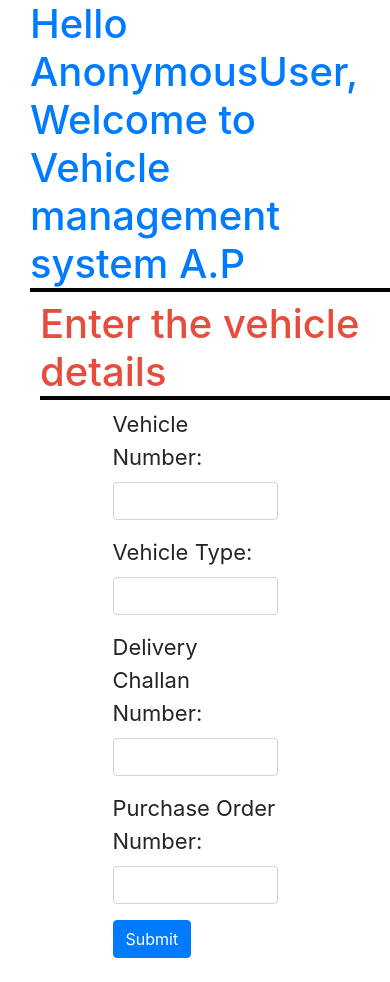
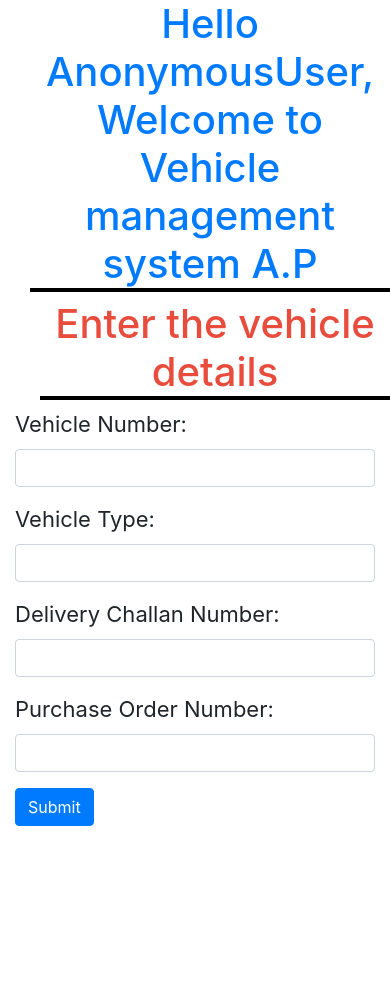
Before and after one commit to s-a-naveed/VMS, a Django app: template vehiclemsapp/templates/homepage.html in a window 390 px wide. After the commit the page ends 826 px from the top, so only its background shows below. Run offline with Django 3.2, Linux system fonts and the light colour scheme; the template is opened without the code that fills it, so the values that code supplies are empty; some libraries are stand-ins or nearby versions.

Commit message:
homepage.html modified

```diff
--- a/vehiclemsapp/templates/homepage.html
+++ b/vehiclemsapp/templates/homepage.html
@@ -11,8 +11,8 @@
         label {
             font-size: 22px;
         }
-        #labelforupd{
-            margin-left:20px;
+        #labelforupd {
+            margin-left: 20px;
         }
         .headclass {
             margin-left: 200px;
@@ -42,13 +42,13 @@
         }
         /* Style for the headings within span tags */
         h4 {
-            display:block;
+            display: block;
             font-size: 28px; /* Adjust as needed */
             margin-right: 5px; /* Adjust as needed */
-            padding-top:5px;
+            padding-top: 5px;
             padding-left: 5px;
         }
-        .data{
+        .data {
             border-style: solid;
             border-width: 2px;
             border-radius: 5px;
@@ -65,13 +65,9 @@
         }
 
         /* Media queries for responsiveness */
-        @media only screen and (max-width: 768px) {
-            .headclass {
-                margin-left: 20px;
-            }
-            .heading {
-                margin-left: 20px;
-            }
+        @media only screen and (max-width: 992px) {
+            .headclass,
+            .heading,
             .heading1 {
                 margin-left: 20px;
             }
@@ -84,11 +80,13 @@
     </style>
 </head>
 <body>
-    <div  class='headclass w-70'>
-        <h1 class='underline'>Hello {{request.user}}, Welcome to Vehicle management system A.P</h1>
-        <h1 class='heading1 '>Enter the vehicle details</h1>
+    <div class='headclass'>
+        <h1 class='underline text-center'>Hello {{request.user}}, Welcome to Vehicle management system A.P</h1>
+        <h1 class='heading1 text-center'>Enter the vehicle details</h1>
     </div>
-    <div class="container w-50">
+    <div class="container">
+        <div class="row justify-content-center">
+            <div class="col-lg-6 col-md-8 col-sm-10">
                 <form action="{% url "home" %}" method='POST'>
                     {% csrf_token %}
                     <div class="form-group">
@@ -111,6 +109,8 @@
                 </form>
                 <br>
             </div>
+        </div>
+    </div>
     <!-- Bootstrap JS (optional) -->
     <script src="https://stackpath.bootstrapcdn.com/bootstrap/4.5.2/js/bootstrap.min.js"></script>
 </body>
```
Also changed, not shown: db.sqlite3. Lines whose indentation alone changed are shown as unchanged.
